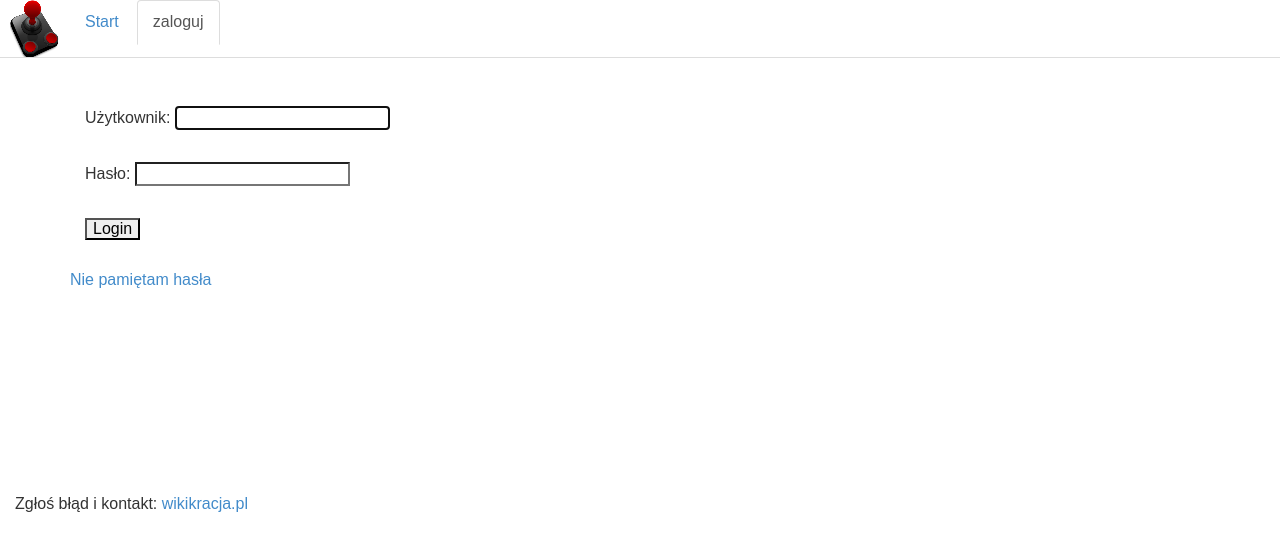
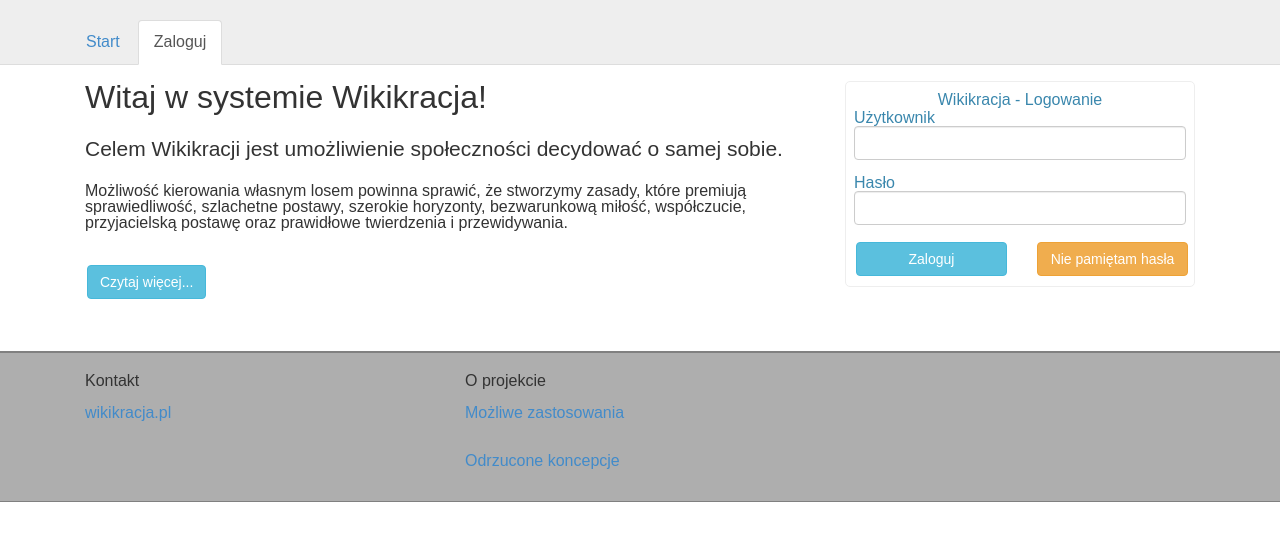
Before and after one commit to soma115/wikikracja, a Django app: page /login/ in a window 1280 px wide. Shown: the top 551 px of the page. Run offline with Django 3.2, Linux system fonts and the light colour scheme; some libraries are stand-ins or nearby versions.

Commit message:
Init. repo.

```diff
--- a/home/static/home/css/style.css
+++ b/home/static/home/css/style.css
@@ -138,3 +138,25 @@ p {
         font-weight: bold;
         font-style: italic;
     }
+.m-2
+{
+    margin:2px !important;
+}
+#login-box
+{
+    padding:8px;
+    border:1px solid #eeeeee;
+    border-radius:5px;
+}
+.title
+{
+    font-size:xx-large;
+}
+.border-bottom
+{
+    border-bottom:1px solid #dddddd;
+}
+.nav-tabs
+{
+border:none !important;
+}
--- a/home/templates/home/base.html
+++ b/home/templates/home/base.html
@@ -17,11 +17,15 @@
 </head>
 
 <body>
+	<div class="row border-bottom" style="padding-top:20px;background-color: #eeeeee;">
+		<!--<div class="col-md-1 text-center">
+			<a href="{% url 'home' %}"> <img class="rounded" src="{% static 'home/images/sitelogo.png' %}" style="height:70px;margin:6px;"></a>
+		</div>-->
+		<div class="container">
 			<ul class="nav nav-tabs">
-		<a href="{% url 'home' %}"> <img style="padding: 0 10px; float: left;" src="{% static 'home/images/sitelogo.png' %}" ></a>
 				<li role="presentation" {% if request.resolver_match.url_name == 'home' %} class="active"{% endif %}><a href="{% url 'home' %}">Start</a></li>
 				{% if not user.is_authenticated %}
-			<li role="presentation" {% if request.resolver_match.url_name == 'login' %} class="active" {% endif %}><a href="{% url 'login' %}">zaloguj</a></li>
+					<li role="presentation" {% if request.resolver_match.url_name == 'login' %} class="active" {% endif %}><a href="{% url 'login' %}">Zaloguj</a></li>
 				{% endif %}
 				{% if user.is_authenticated %}
 					<li role="presentation" {% if request.resolver_match.namespace == 'obywatele' %} class="active" {% endif %}><a href="{% url 'obywatele:index' %}">Obywatele</a></li>
@@ -33,6 +37,9 @@
 					<li><a style="color:gray" href="/logout">logout</a></li>
 				{% endif %}
 			</ul>
+		</div>
+	</div>
+
 
 	<div class="container body-content">
 		<br>
@@ -46,15 +53,20 @@
 			{% endfor %}
 		</ul>
 	{% endif %}
-
-<br><br><br><br><br><br>
-	<div class="footer col-sm-6 center">
-	    <footer>
-	        <br><br><br><br><br><br>
-	        <p>Zgłoś błąd i kontakt: <a href="https://wikikracja.pl/kontakt/" target="_blank">wikikracja.pl</a></p>
-	    </footer>
+	<div class="row" style="background-color: #aeaeae; margin-top:50px;border-top:2px solid grey;border-bottom:1px solid grey;padding-top:20px;">
+		<div class="container">
+			<div class="col-md-4">
+				<h4>Kontakt</h4>
+				<p><a href="https://wikikracja.pl/kontakt/" target="_blank">wikikracja.pl</a></p>
 			</div>
-
+			<div class="col-md-4">
+				<h4>O projekcie</h4>
+				<p><a href="https://wikikracja.pl/category/mozliwe-zastosowania/" target="_blank">Możliwe zastosowania</a></p>
+				<p><a href="https://wikikracja.pl/category/odrzucone-koncepcje/" target="_blank">Odrzucone koncepcje</a></p>
+			</div>
+		</div>
+	</div>
+</div>
 	{% block scripts %}
 	<script src="{% static 'home/scripts/jquery-1.10.2.js' %}"></script>
 	<script src="{% static 'home/scripts/bootstrap.js' %}"></script>
--- a/home/templates/home/login.html
+++ b/home/templates/home/login.html
@@ -1,14 +1,44 @@
 {% extends "home/base.html" %}
 {% block title %}Login{% endblock %}
 {% block content %}
-<p>
-<ul class="navbar-form">
-  <form method="post">
-    {% csrf_token %}
-    {{ form.as_p }}
-    <button type="submit">Login</button>
-  </form>
-</ul>
-</p>
-<a href="{% url 'password_reset' %}">Nie pamiętam hasła</a>
+  <div class="container">
+    <div class="row">
+      <div class="col-md-8">
+        <h3 class="title">Witaj w systemie Wikikracja!</h3>
+        <p class="lead">
+          Celem Wikikracji jest umożliwienie społeczności decydować o samej sobie.
+        </p>
+        <p>
+          Możliwość kierowania własnym losem powinna sprawić, że stworzymy zasady, które premiują sprawiedliwość,
+          szlachetne postawy, szerokie horyzonty, bezwarunkową miłość, współczucie, przyjacielską postawę oraz prawidłowe
+          twierdzenia i przewidywania.
+        </p>
+        <a href="https://wikikracja.pl/" class="btn btn-info m-2" target="_blank">Czytaj więcej...</a>
+      </div>
+      <div class="col-md-4 p-3 border border-info">
+        <div id="login-box">
+          <form id="login-form" class="form" action="" method="post">
+              {% csrf_token %}
+              <h3 class="text-center text-info m-2">Wikikracja - Logowanie</h3>
+              <div class="form-group">
+                <label for="{{form.username.name}}" class="text-info">{{form.username.label}}</label><br>
+                <input type="text" name="{{form.username.name}}" class="form-control" id="{{form.username.auto_id}}">
+            </div>
+            <div class="form-group">
+                <label for="{{form.password.name}}" class="text-info"> {{form.password.label}}</label><br>
+                <input type="password" name="{{form.password.name}}" class="form-control" id="{{form.password.auto_id}}">
+            </div>
+            <div class="row">
+              <div class="col-md-6">
+                  <input type="submit" name="submit" class="btn btn-info btn-block m-2" value="Zaloguj">
+              </div>
+              <div class="col-md-6">
+                <a href="{% url 'password_reset' %}" class="btn btn-warning btn-block m-2">Nie pamiętam hasła</a>
+              </div>
+            </div>
+          </form>
+      </div>
+      </div>
+    </div>
+  </div>
 {% endblock %}
```
Lines whose indentation alone changed are shown as unchanged.
